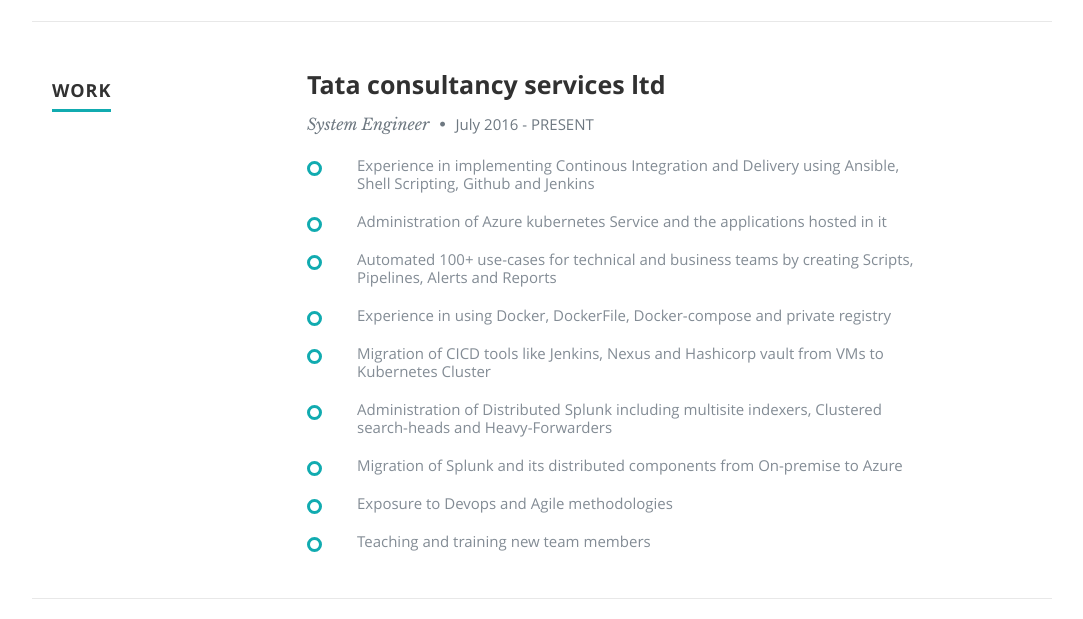
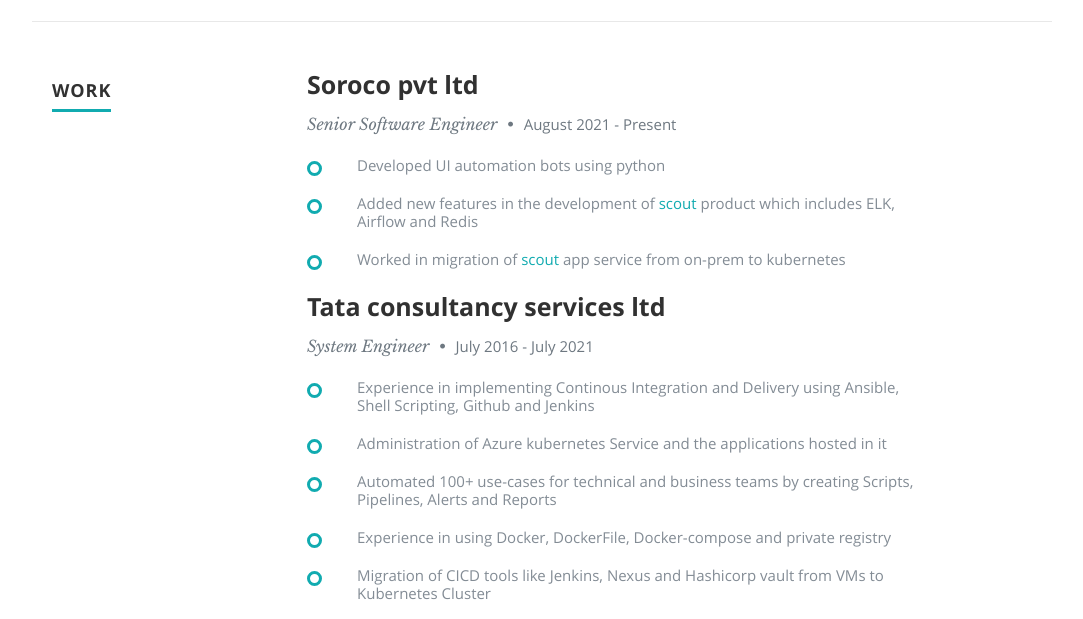
Before and after one commit to deepak4babu/deepak4babu.github.io, a plain HTML site: page index.html in a window 1280 px wide. Shown: the part 1765-2384 px from the top of the page, without its empty margins (98-1181 px from the left). Drawn offline with nearby package versions, Linux system fonts and the light colour scheme.

Commit message:
updated resume

```diff
--- a/index.html
+++ b/index.html
@@ -185,8 +185,24 @@
 
                <div class="twelve columns">
 
+                  <h3>Soroco pvt ltd</h3>
+                  <p class="info">Senior Software Engineer <span>&bull;</span> <em class="date">August 2021 - Present</em></p>
+                  <ul>
+                     <li class="c-bullet">Developed UI automation bots using python</li>
+                     <li class="c-bullet">Added new features in the development of <a href="https://soroco.com/platform/">scout</a> product which includes ELK, Airflow and Redis</li>
+                     <li class="c-bullet">Worked in migration of <a href="https://soroco.com/platform/">scout</a> app service from on-prem to kubernetes</li>
+                  </ul>
+
+               </div>
+
+            </div> <!-- item end -->
+
+            <div class="row item">
+
+               <div class="twelve columns">
+
                   <h3>Tata consultancy services ltd</h3>
-                  <p class="info">System Engineer <span>&bull;</span> <em class="date">July 2016 - PRESENT</em></p>
+                  <p class="info">System Engineer <span>&bull;</span> <em class="date">July 2016 - July 2021</em></p>
                   <ul>
                      <li class="c-bullet">Experience in implementing Continous Integration and Delivery using Ansible, Shell Scripting, Github and Jenkins</li>
                      <li class="c-bullet">Administration of Azure kubernetes Service and the applications hosted in it</li>
```
